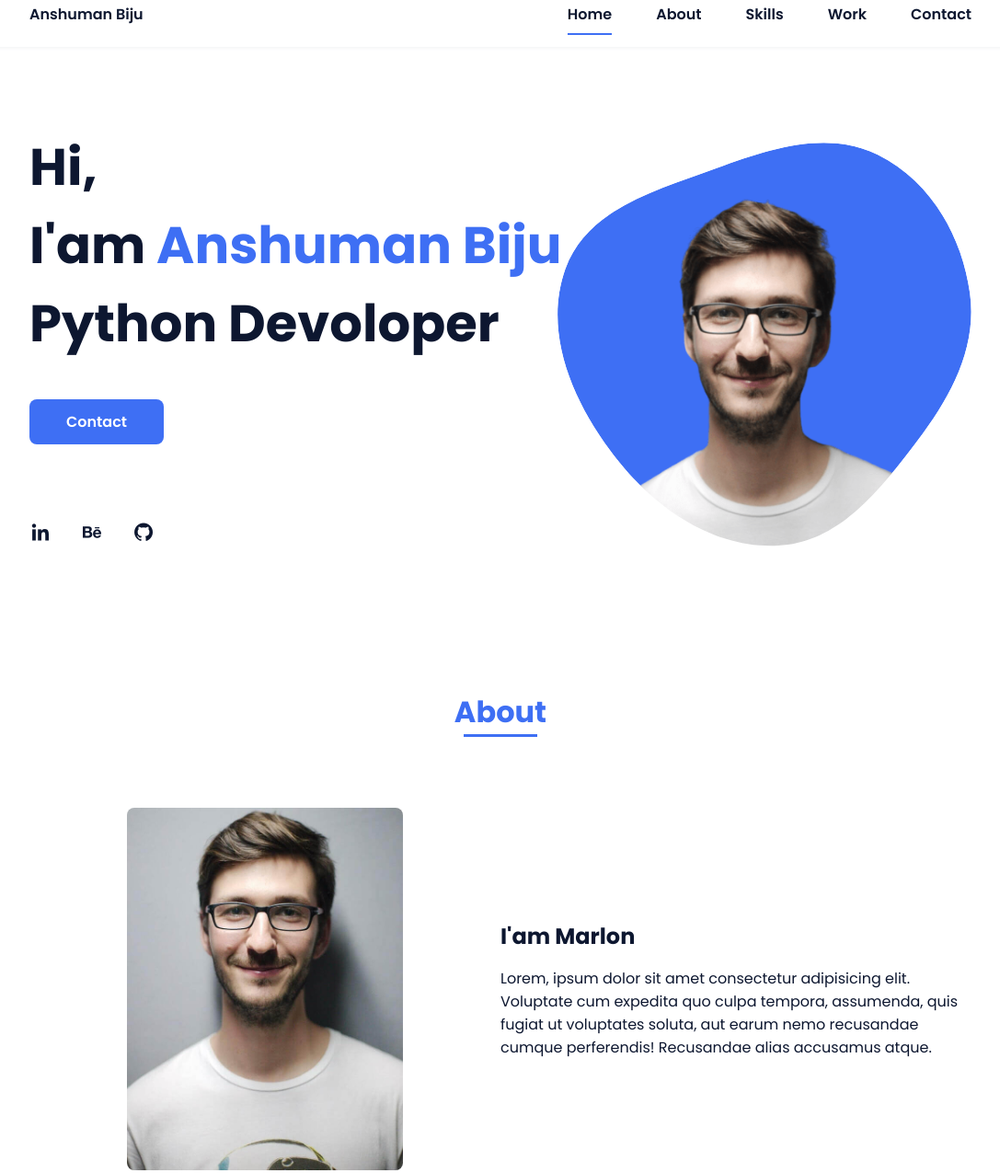
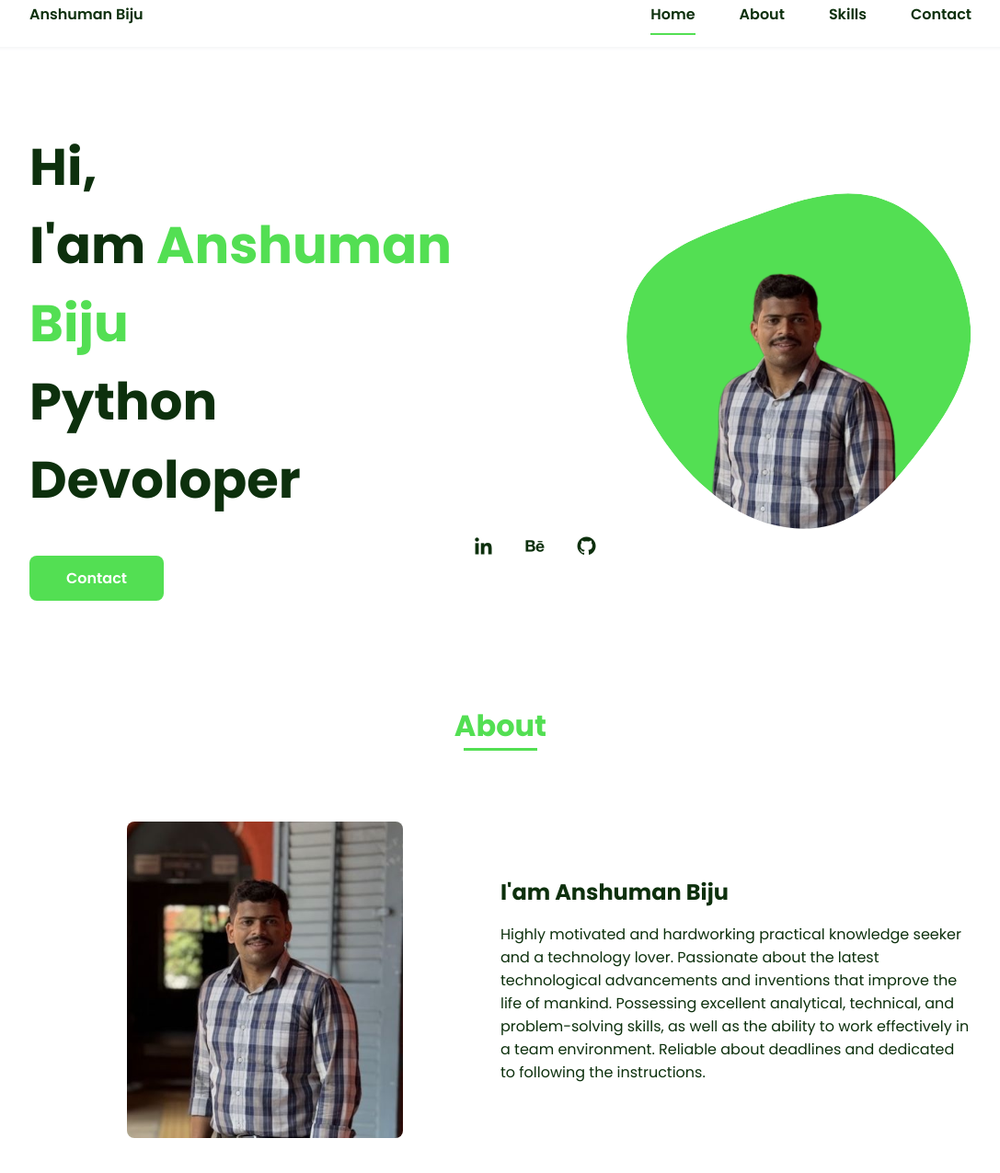
Before and after one commit to anshumanbiju/anshumanbiju, a plain HTML site: page index.html in a window 1280 px wide. Shown: the part 21-1296 px from the top of the page at 92% size, without its empty margins (96-1183 px from the left). Drawn offline with nearby package versions, Linux system fonts and the light colour scheme.

Commit message:
Add files via upload

```diff
--- a/assets/css/styles.css
+++ b/assets/css/styles.css
@@ -7,8 +7,8 @@
   /*===== Colores =====*/
   /*Purple 260 - Red 355 - Blue 224 - Pink 340*/
   /* HSL color mode */
-  --hue-color: 224;
-  --first-color: hsl(var(--hue-color), 89%, 60%);
+  --hue-color: 120;
+  --first-color: hsl(var(--hue-color), 69%, 60%);
   --second-color: hsl(var(--hue-color), 56%, 12%);
   /*===== Fuente y tipografia =====*/
   --body-font: "Poppins", sans-serif;
@@ -179,46 +179,69 @@ img {
 }
 
 /*===== HOME =====*/
-.home {
+/* .home {
   position: relative;
   row-gap: 5rem;
   padding: 4rem 0 5rem;
+} */
+
+/*===== HOME =====*/
+.home {
+  position: relative;
+  display: flex;
+  justify-content: space-between;
+  align-items: center;
+  row-gap: 5rem;
+  padding: 4rem 0 5rem;
 }
+
 .home__data {
   align-self: center;
+  max-width: 50%; /* Ensures text and buttons don't take up full width */
 }
+
 .home__title {
   font-size: var(--big-font-size);
   margin-bottom: var(--mb-5);
 }
+
 .home__title-color {
   color: var(--first-color);
 }
+
 .home__social {
   display: flex;
   flex-direction: column;
+  align-items: flex-start;
+  margin-top: 1rem;
 }
+
 .home__social-icon {
   width: max-content;
   margin-bottom: var(--mb-2);
   font-size: 1.5rem;
   color: var(--second-color);
 }
+
 .home__social-icon:hover {
   color: var(--first-color);
 }
+
 .home__img {
-  position: absolute;
-  right: 0;
-  bottom: 0;
+  position: relative;
   width: 260px;
+  z-index: var(--z-back);
+  margin-left: auto;
 }
+
 .home__blob {
   fill: var(--first-color);
 }
+
 .home__blob-img {
   width: 360px;
 }
+
 
 /*BUTTONS*/
 .button {
@@ -311,7 +334,7 @@ img {
   row-gap: 2rem;
 }
 .work__img {
-  box-shadow: 0px 4px 25px rgba(14, 36, 49, 0.15);
+  box-shadow: 0px 4px 25px rgba(44, 209, 179, 0.15);
   border-radius: 0.5rem;
   overflow: hidden;
 }
--- a/index.html
+++ b/index.html
@@ -24,7 +24,7 @@
                         <li class="nav__item"><a href="#home" class="nav__link active-link">Home</a></li>
                         <li class="nav__item"><a href="#about" class="nav__link">About</a></li>
                         <li class="nav__item"><a href="#skills" class="nav__link">Skills</a></li>
-                        <li class="nav__item"><a href="#work" class="nav__link">Work</a></li>
+                        <!-- <li class="nav__item"><a href="#work" class="nav__link">Work</a></li> -->
                         <li class="nav__item"><a href="#contact" class="nav__link">Contact</a></li>
                     </ul>
                 </div>
@@ -45,9 +45,15 @@
                 </div>
 
                 <div class="home__social">
-                    <a href="" class="home__social-icon"><i class='bx bxl-linkedin'></i></a>
+                    <!-- <a href="" class="home__social-icon"><i class='bx bxl-linkedin'></i></a> -->
+                    <a href="https://www.linkedin.com/in/anshubiju03/" class="home__social-icon" target="_blank">
+                        <i class='bx bxl-linkedin'></i>
+                    </a>
                     <a href="" class="home__social-icon"><i class='bx bxl-behance' ></i></a>
-                    <a href="" class="home__social-icon"><i class='bx bxl-github' ></i></a>
+                    <a href="https://github.com/anshumanbiju" class="home__social-icon" target="_blank">
+                        <i class='bx bxl-github'></i>
+                    </a>
+
                 </div>
 
                 <div class="home__img">
@@ -57,7 +63,7 @@
                         </mask>
                         <g mask="url(#mask0)">
                             <path d="M9.19024 145.964C34.0253 76.5814 114.865 54.7299 184.111 29.4823C245.804 6.98884 311.86 -14.9503 370.735 14.143C431.207 44.026 467.948 107.508 477.191 174.311C485.897 237.229 454.931 294.377 416.506 344.954C373.74 401.245 326.068 462.801 255.442 466.189C179.416 469.835 111.552 422.137 65.1576 361.805C17.4835 299.81 -17.1617 219.583 9.19024 145.964Z"/>
-                            <image class="home__blob-img" x="50" y="60" href="assets/img/perfil.png"/>
+                            <image class="home__blob-img" x="50" y="60" href="assets/img/me1.png"/>
                         </g>
                     </svg>
                 </div>
@@ -69,12 +75,12 @@
 
                 <div class="about__container bd-grid">
                     <div class="about__img">
-                        <img src="assets/img/about.jpg" alt="">
+                        <img src="assets/img/me2.jpg" alt="">
                     </div>
 
                     <div>
-                        <h2 class="about__subtitle">I'am Marlon</h2>
-                        <p class="about__text">Lorem, ipsum dolor sit amet consectetur adipisicing elit. Voluptate cum expedita quo culpa tempora, assumenda, quis fugiat ut voluptates soluta, aut earum nemo recusandae cumque perferendis! Recusandae alias accusamus atque.</p>
+                        <h2 class="about__subtitle">I'am Anshuman Biju</h2>
+                        <p class="about__text">Highly motivated and hardworking practical knowledge seeker and a technology lover. Passionate about the latest technological advancements and inventions that improve the life of mankind. Possessing excellent analytical, technical, and problem-solving skills, as well as the ability to work effectively in a team environment. Reliable about deadlines and dedicated to following the instructions.</p>
                     </div>
                 </div>
             </section>
@@ -143,7 +149,7 @@
                 </div>
             </section>
 
-            <!--===== WORK =====-->
+            <!-- ===== WORK =====
             <section class="work section" id="work">
                 <h2 class="section-title">Work</h2>
 
@@ -167,7 +173,7 @@
                         <img src="assets/img/work6.jpg" alt="">
                     </a>
                 </div>
-            </section>
+            </section> -->
 
             <!--===== CONTACT =====-->
             <section class="contact section" id="contact">
@@ -186,7 +192,7 @@
 
         <!--===== FOOTER =====-->
         <footer class="footer">
-            <p class="footer__title">Marlon</p>
+            <p class="footer__title">Anshuman Biju</p>
             <div class="footer__social">
                 <a href="#" class="footer__icon"><i class='bx bxl-facebook' ></i></a>
                 <a href="#" class="footer__icon"><i class='bx bxl-instagram' ></i></a>
```
Also changed, not shown: assets/img/me1.png (added), assets/img/me2.jpg (added).
